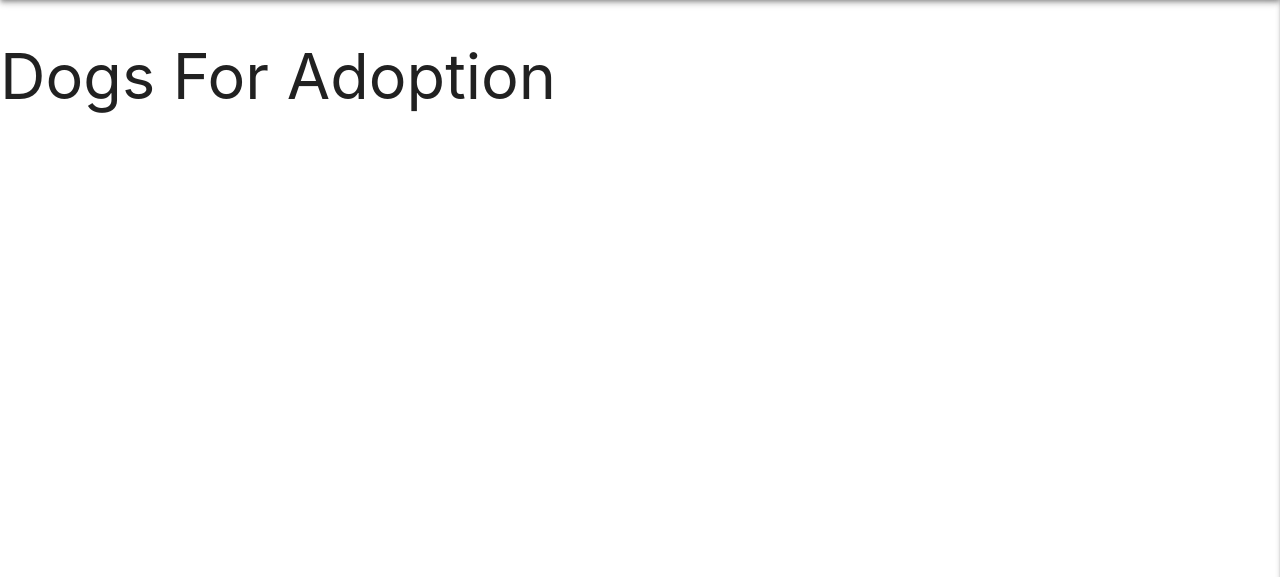
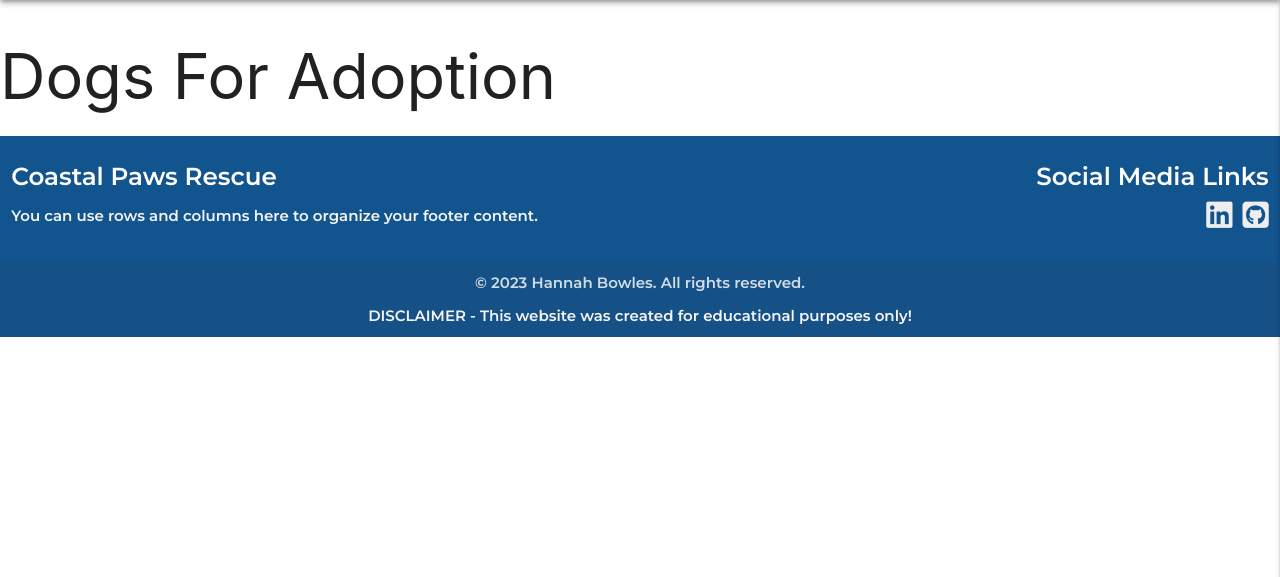
Before and after one commit to Hanmb17/CI_MS3_CoastalPawsRescue, a Flask app: page / in a window 1280 px wide. Shown: the part 64-641 px from the top of the page. Run offline with Flask 3, Linux system fonts and the light colour scheme; data that the repository does not hold is empty; some libraries are stand-ins or nearby versions.

Commit message:
Added footer and applied styling

```diff
--- a/static/css/style.css
+++ b/static/css/style.css
@@ -21,12 +21,71 @@ header ul a,
 nav ul a:hover {
   background-color: #12548e48;
 }
+
 .margin-4 {
     margin: -4px;
 }
 
-/* dropdown styling */
+/* Dropdown styling */
 .dropdown-content {
   padding: 1rem;
   box-shadow: 0 4px 5px 0 rgba(0, 0, 0, 0.14), 0 2px 4px -1px rgba(0, 0, 0, 0.3);
 }
+
+/* Footer styling */
+.page-footer {
+    background-color: var(--primary-blue);
+    font-family: "Montserrat", sans-serif;
+    padding-top:10px ;
+}
+
+.social-links-container {
+    display: flex;
+    flex-direction: column;
+    align-items: flex-end;
+}
+
+.social-icons {
+    display: flex;
+    align-items: flex-end;
+}
+
+.icon-item {
+    display: flex;
+    align-items: center;
+    justify-content: flex-start;
+    padding-left: 10px;
+    font-size: 30px;
+}
+
+.social-icons i:hover {
+    color: #bccfdf;
+}
+
+.footer-copyright {
+    display: flex;
+    align-items: center;
+    justify-content: center;
+    height: 100%;
+}
+
+.footer-content {
+    display: flex;
+    flex-direction: column;
+    align-items: center;
+
+}
+
+.footer-content p {
+    margin: 10px 0 0 0;
+}
+
+
+/* Media query for smaller screens */
+@media screen and (max-width: 600px) {
+    .footer-main .col {
+      display: flex;
+      flex-direction: column;
+      align-items: center;
+    }
+  }
--- a/templates/base.html
+++ b/templates/base.html
@@ -53,8 +53,8 @@
             <li><a href="#">Dogs For Adapotion</a></li>
             <li><a href="#">Contact Us</a></li>
             <li class="margin-4">
-              <a class="dropdown-trigger" href="#!" data-target="dropdown1"
-                ><i class="fa-solid fa-user"></i> Log In / Sign Up</a
+              <a class="dropdown-trigger" href="#!" data-target="dropdown1">
+                <i class="fa-solid fa-user"></i> Log In / Sign Up</a
               >
             </li>
           </ul>
@@ -76,6 +76,37 @@
       </ul>
     </header>
     {% block content %} {% endblock %}
+    <footer class="page-footer">
+      <div class="footer-main">
+        <div class="row">
+          <div class="col m6 s12">
+            <h5 class="white-text">Coastal Paws Rescue</h5>
+            <p class="grey-text text-lighten-4">
+              You can use rows and columns here to organize your footer content.
+            </p>
+          </div>
+          <div class="col m6 s12 social-links-container">
+            <h5 class="white-text">Social Media Links</h5>
+            <div class="social-icons">
+              <a class="grey-text text-lighten-3 icon-item" href="#!"
+                ><i class="fa-brands fa-linkedin"></i
+              ></a>
+              <a class="grey-text text-lighten-3 icon-item" href="#!"
+                ><i class="fa-brands fa-square-github"></i
+              ></a>
+            </div>
+          </div>
+        </div>
+      </div>
+      <div class="footer-copyright">
+        <div class="footer-content container">
+          <div>© 2023 Hannah Bowles. All rights reserved.</div>
+          <p class="grey-text text-lighten-4">
+            DISCLAIMER - This website was created for educational purposes only!
+          </p>
+        </div>
+      </div>
+    </footer>
     <!-- Link to Jquery -->
     <script
       src="https://code.jquery.com/jquery-3.7.1.min.js"
```
